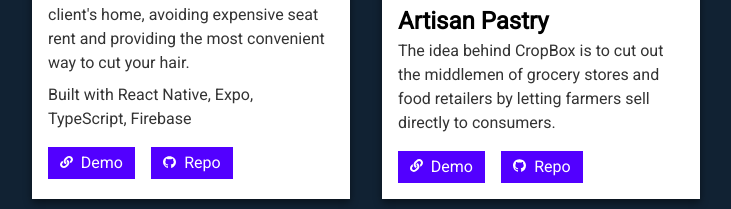
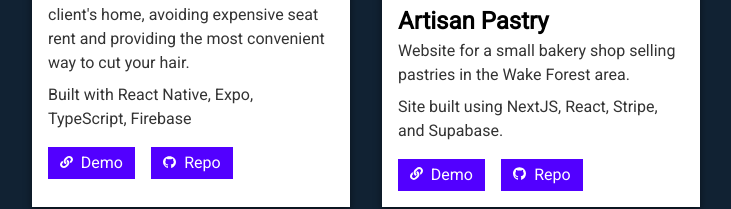
Before and after one commit to julian-hecker/julianhecker.dev, a Gatsby site: page / in a window 1280 px wide. Shown: the part 2259-2468 px from the top of the page, without its empty margins (274-1005 px from the left). Built offline with nearby package versions, Linux system fonts and the light colour scheme; Gatsby itself is replaced by a stand-in of ours.

Commit message:
fix pastry description

```diff
--- a/src/components/sections/Projects.js
+++ b/src/components/sections/Projects.js
@@ -40,9 +40,10 @@
     desc: (
       <>
         <p>
-          The idea behind CropBox is to cut out the middlemen of grocery stores
-          and food retailers by letting farmers sell directly to consumers.
+          Website for a small bakery shop selling pastries in the Wake Forest
+          area.
         </p>
+        <p>Site built using NextJS, React, Stripe, and Supabase. </p>
       </>
     ),
     buttons: [
```
